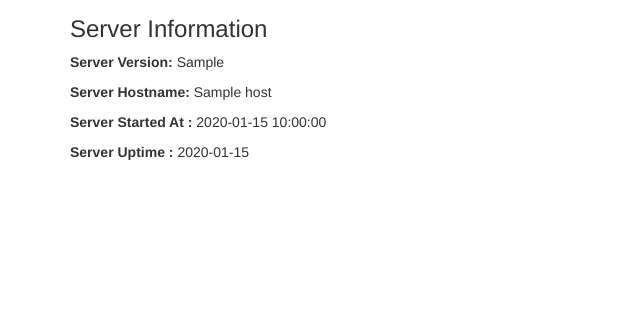
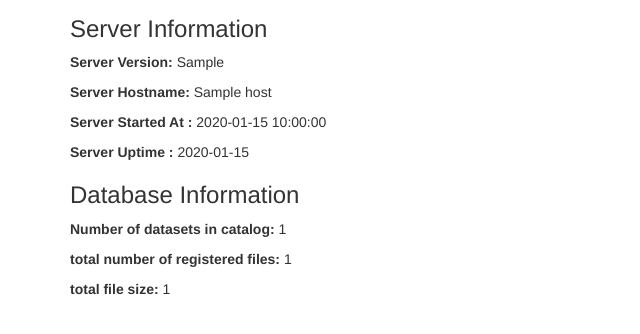
Before and after one commit to zimmerst/DampeDataCatalog, a Flask app: template DampeDataCatalog/core/templates/files/info.html in a window 1280 px wide. Shown: the part 84-418 px from the top of the page, without its empty margins (0-640 px from the left). Run offline with Flask 2, Linux system fonts and the light colour scheme; the template is opened without the code that fills it: most values are stand-ins (such as "Sample title", 1, 10 or a date in 2020); parts of the project's set-up code (start-up, migrations or seed data) failed here and were passed over; some libraries are stand-ins or nearby versions.

Commit message:
adding DB statistics to info.html

```diff
--- a/DampeDataCatalog/core/templates/files/info.html
+++ b/DampeDataCatalog/core/templates/files/info.html
@@ -7,4 +7,12 @@
 <p><strong>Server Started At   : </strong> {{start_time}} </p>
 <p><strong>Server Uptime   : </strong> {{uptime}} </p>
 </div>
+
+<h3>Database Information </h3>
+<div>
+<p><strong>Number of datasets in catalog: </strong> {{nDS}} </p>
+<p><strong>total number of registered files: </strong> {{nF}} </p>
+<p><strong>total file size: </strong> {{ total_filesize }} </p>
+</div>
+
 {% endblock %}
--- a/DampeDataCatalog/core/views.py
+++ b/DampeDataCatalog/core/views.py
@@ -205,7 +205,11 @@ class InfoView(MethodView):
         uptime = '%03d:%02d:%02d:%02d'%(d[0],h[0],m[0],s)
         return render_template("files/info.html",
                                server_version=version, uptime=uptime,
-                               start_time=start_time, host=hostName)
+                               start_time=start_time, host=hostName,
+                               nDS=DataSet.objects.all().count(),
+                               nF =DampeFile.objects.all().count(),
+                               nR =DampeFileReplica.objects.all().count(),
+                               total_filesize = DampeFile.objects.all().aggregate_sum("fileSize"))
 
 class DataSetView(MethodView):
     def get(self):
```
